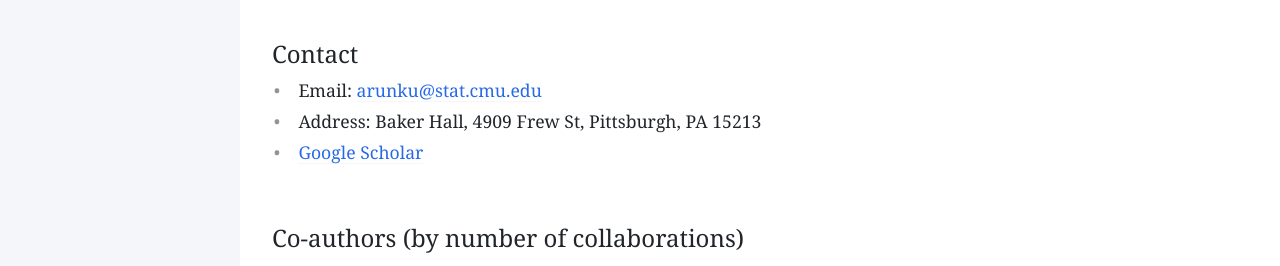
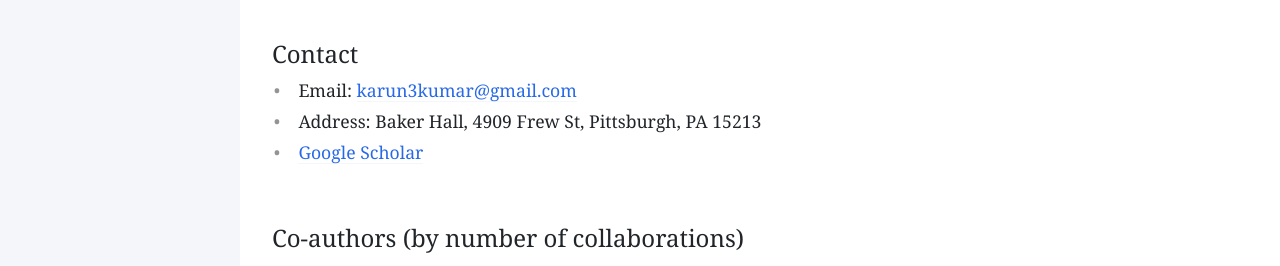
Before and after one commit to Arun-Kuchibhotla/Arun-Kuchibhotla.github.io, a Jekyll site: the page built from index.md, in a window 1280 px wide. Shown: the part 397-663 px from the top of the page. Built offline with Jekyll 4.4.1, drawn with Linux system fonts in a browser that asks for light colours; nearby versions of some CDN libraries.

Commit message:
Update index.md

```diff
--- a/index.md
+++ b/index.md
@@ -55,7 +55,7 @@ permalink: /
 
 ## Contact
 
-- Email: [arunku@stat.cmu.edu](karun3kumar@gmail.com)
+- Email: [karun3kumar@gmail.com](arunku@stat.cmu.edu)
 - Address: Baker Hall, 4909 Frew St, Pittsburgh, PA 15213
 - [Google Scholar](https://scholar.google.com.hk/citations?user=k2uOCu0AAAAJ&hl=en&oi=ao)
 
```
